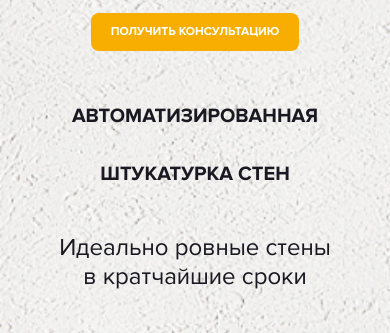
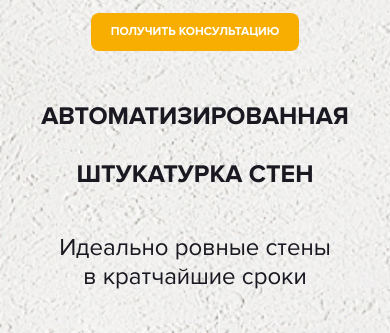
Before and after one commit to PerelyginDmit/PerelyginDmit.github.io, a plain HTML site: page src/index.html in a window 390 px wide. Shown: the part 163-496 px from the top of the page. Drawn offline with nearby package versions, Linux system fonts and the light colour scheme.

Commit message:
Update style.css

```diff
--- a/src/css/style.css
+++ b/src/css/style.css
@@ -412,9 +412,9 @@ textarea:focus {
 @media (max-width: 767px) {
   .main {
     background-position: top left;
-   h1{
-   font-size: 2rem;
   }
+  .main h1{
+  font-size: 2.5rem;
   }
   .header {
     text-align: center;
```
